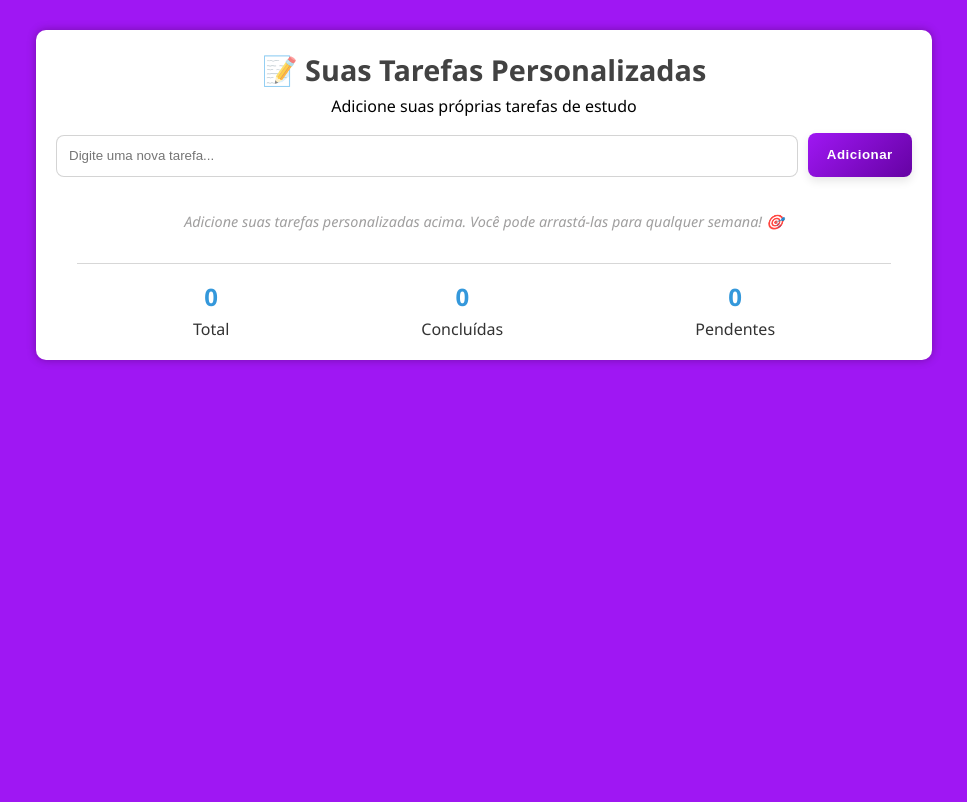
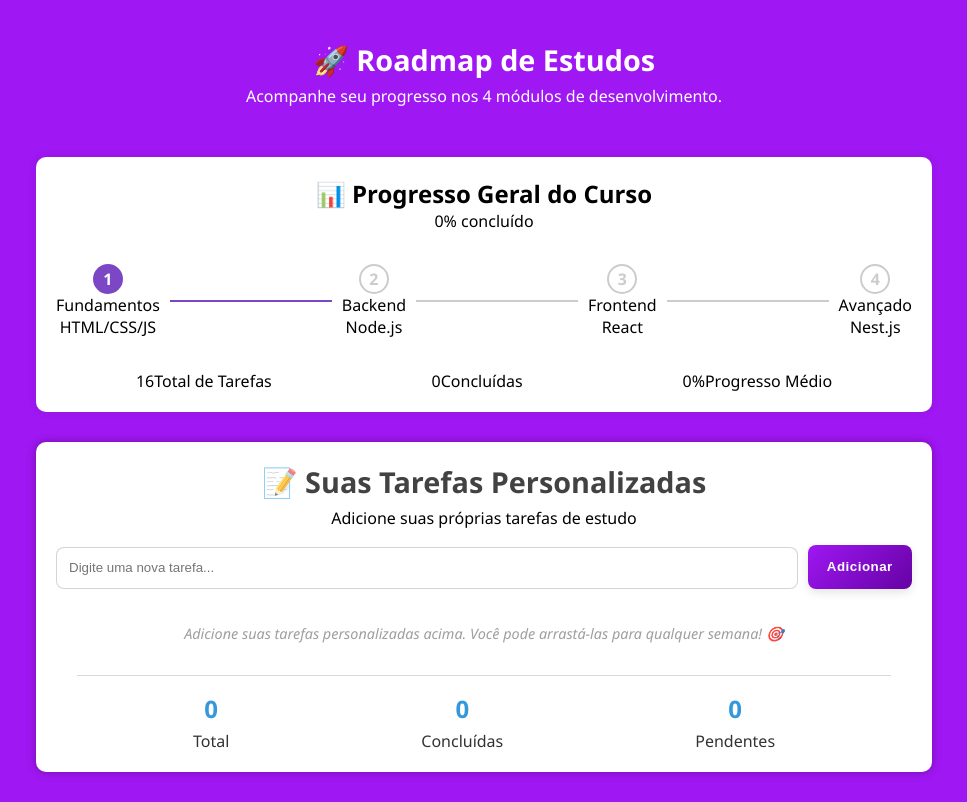
Before and after one commit to leticiacapeletto/projeto-7, a React (Vite) app: page / in a window 1280 px wide. Shown: the whole page, without its empty margins (156-1123 px from the left). Built offline with nearby package versions, Linux system fonts and the light colour scheme.

Commit message:
feat(progress): adiciona a estrutura do componente de progresso

```diff
--- a/src/App.tsx
+++ b/src/App.tsx
@@ -4,6 +4,8 @@ import { TaskInput } from "./components/component.Input/TaskInput";
 import { TaskList } from "./components/component.TaskList/TaskList";
 import { TaskCounter } from "./components/component.TaskCounter/TaskCount";
 import { type Task } from "../types";
+import { Header } from "./components/component.Header/Header";
+import { ProgressTracker } from "./components/component.ProgressTracker/ProgressTracker";
 
 export default function App() {
   const [tasks, setTasks] = useState<Task[]>([]);
@@ -31,6 +33,11 @@ export default function App() {
   }
 
   return (
+    <>
+      {/* Aqui usamos o COMPONENTE Header */}
+      <Header />
+      <ProgressTracker />
+
       <div className={styles.App}>
         <h1 className={styles.tituloTarefa}>📝 Suas Tarefas Personalizadas</h1>
         <p>Adicione suas próprias tarefas de estudo</p>
@@ -40,5 +47,6 @@ export default function App() {
         <div className={styles.separador}></div>
         <TaskCounter tasks={tasks} />
       </div>
+    </>
   );
 }
--- /dev/null
+++ b/src/components/component.Header/Header.module.css
@@ -0,0 +1,18 @@
+.header {
+  margin: 20px auto;
+  padding: 20px;
+  border-radius: 10px;
+  text-align: center;
+  max-width: 95%;
+  color: white;
+}
+
+.header h1 {
+  font-size: 1.8rem;
+  margin-bottom: 6px;
+  color: white;
+}
+
+.header p {
+  font-weight: 500;
+}
--- /dev/null
+++ b/src/components/component.Header/Header.tsx
@@ -0,0 +1,10 @@
+import styles from "./Header.module.css";
+
+export function Header() {
+  return (
+    <header className={styles.header}>
+      <h1>🚀 Roadmap de Estudos</h1>
+      <p>Acompanhe seu progresso nos 4 módulos de desenvolvimento.</p>
+    </header>
+  );
+}
--- /dev/null
+++ b/src/components/component.ProgressTracker/ProgressTracker.module.css
@@ -0,0 +1,68 @@
+.trackerContainer {
+  background: white;
+  margin: 30px auto;
+  padding: 20px;
+  border-radius: 10px;
+  box-shadow: 0 0 8px rgba(0, 0, 0, 0.1);
+  text-align: center;
+  max-width: 70%;
+}
+
+.header {
+  display: flex;
+  align-items: center;
+  justify-content: center;
+  gap: 10px;
+}
+
+.roadmap {
+  display: flex;
+  align-items: center;
+  justify-content: space-between;
+  margin-top: 2rem;
+}
+
+.step {
+  display: flex;
+  flex-direction: column;
+  align-items: center;
+}
+
+.line {
+  flex-grow: 1;
+  height: 2px;
+  background-color: #ccc;
+  margin: 0 10px;
+  transition: all 0.3s ease; /* Adicionamos uma transição suave */
+}
+
+/* Quando a linha estiver preenchida */
+.line.filled {
+  background-color: #7B47C5; /* Cor roxa para a linha preenchida */
+}
+
+.counters {
+  display: flex;
+  justify-content: space-around;
+  margin-top: 2rem;
+}
+
+.circle {
+  width: 30px;
+  height: 30px;
+  border-radius: 50%;
+  border: 2px solid #ccc; /* Aumentamos a espessura da borda para 2px */
+  display: flex;
+  align-items: center;
+  justify-content: center;
+  font-weight: bold;
+  color: #ccc;
+  transition: all 0.3s ease; /* Adicionamos uma transição suave */
+}
+
+/* Quando o círculo estiver preenchido */
+.circle.filled {
+  border-color: #7B47C5; /* Borda roxa para o círculo preenchido */
+  background-color: #7B47C5; /* Fundo roxo para o círculo preenchido */
+  color: white; /* Cor do número dentro do círculo */
+}
--- /dev/null
+++ b/src/components/component.ProgressTracker/ProgressTracker.tsx
@@ -0,0 +1,58 @@
+import styles from "./ProgressTracker.module.css";
+
+export function ProgressTracker() {
+  return (
+    <div className={styles.trackerContainer}>
+      <div className={styles.header}>
+        <h2>📊 Progresso Geral do Curso</h2>
+      </div>
+      <p className={styles.percentage}>0% concluído</p>
+
+      {/* Seção da linha do tempo/roadmap */}
+      <div className={styles.roadmap}>
+        <div className={styles.step}>
+          <div className={`${styles.circle} ${styles.filled}`}>1</div>
+          <span className={styles.label}>Fundamentos</span>
+          <span className={styles.sublabel}>HTML/CSS/JS</span>
+        </div>
+
+        {/* Adicione a linha de progresso preenchida aqui */}
+        <div className={`${styles.line} ${styles.filled}`}></div>
+
+        <div className={styles.step}>
+          <div className={styles.circle}>2</div>
+          <span className={styles.label}>Backend</span>
+          <span className={styles.sublabel}>Node.js</span>
+        </div>
+        <div className={styles.line}></div>
+        <div className={styles.step}>
+          <div className={styles.circle}>3</div>
+          <span className={styles.label}>Frontend</span>
+          <span className={styles.sublabel}>React</span>
+        </div>
+        <div className={styles.line}></div>
+        <div className={styles.step}>
+          <div className={styles.circle}>4</div>
+          <span className={styles.label}>Avançado</span>
+          <span className={styles.sublabel}>Nest.js</span>
+        </div>
+      </div>
+
+      {/* Seção dos contadores na parte inferior */}
+      <div className={styles.counters}>
+        <div className={styles.counterBlock}>
+          <span className={styles.counterNumber}>16</span>
+          <span className={styles.counterLabel}>Total de Tarefas</span>
+        </div>
+        <div className={styles.counterBlock}>
+          <span className={styles.counterNumber}>0</span>
+          <span className={styles.counterLabel}>Concluídas</span>
+        </div>
+        <div className={styles.counterBlock}>
+          <span className={styles.counterNumber}>0%</span>
+          <span className={styles.counterLabel}>Progresso Médio</span>
+        </div>
+      </div>
+    </div>
+  );
+}
```
Lines whose indentation alone changed are shown as unchanged.
